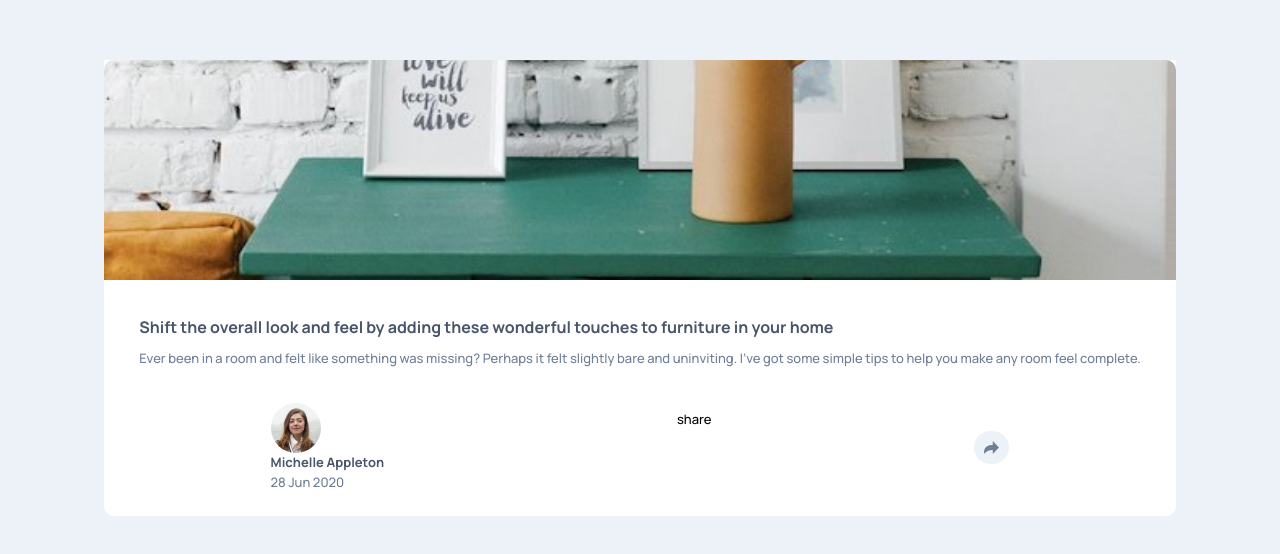
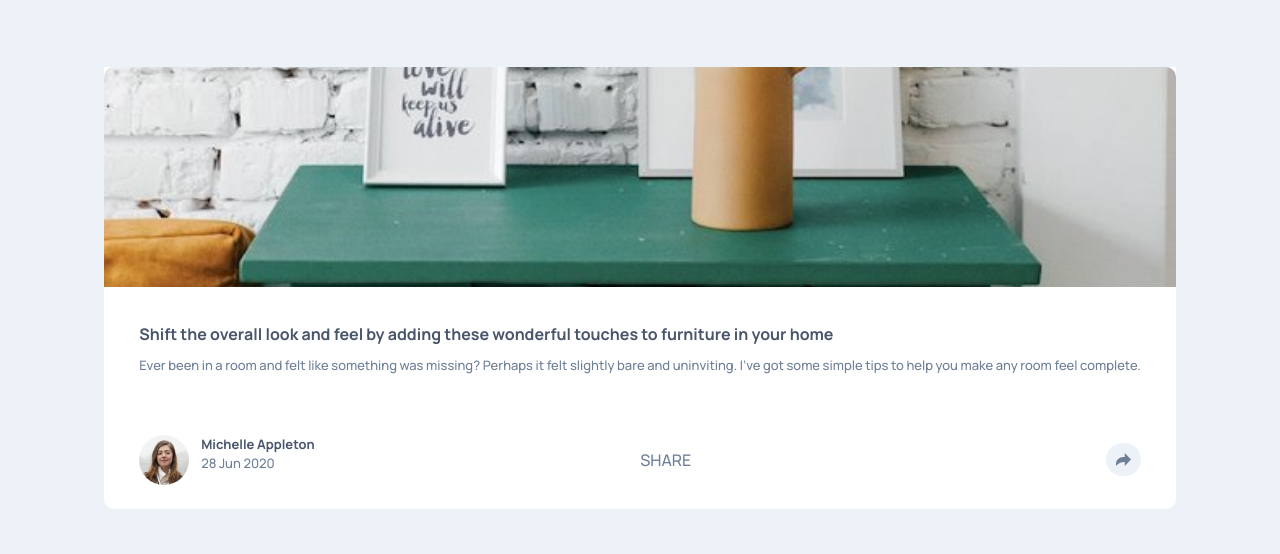
Before and after one commit to gusrod22/article-preview, a plain HTML site: page index.html in a window 1280 px wide. Shown: the part 112-666 px from the top of the page. Drawn offline with Linux system fonts and the light colour scheme.

Commit message:
styling for share icons

```diff
--- a/styles.css
+++ b/styles.css
@@ -78,12 +78,13 @@ h1{
 }
 .bottom-card{
   display: flex;
-  justify-content: space-around;
+  justify-content: space-between;
   align-items: center;
-  padding: 0 2.2rem 1.5rem 2.2rem ;
+  padding: 1.5rem 2.2rem;
 }
 .pfp-container{
   width: 50px;
+  margin-right: 12px;
 }
 .pfp-image{
   border-radius: 50px;
@@ -93,8 +94,14 @@ h1{
   font-weight: 700;
 
 }
-.desat-color-txt{
+.desat-color-txt, .share-text{
   color: hsl(214, 17%, 51%);
+}
+.share-text{
+  font-size: 1rem;
+}
+.user-section{
+  display: flex;
 }
 .user-info{
   margin-right: 30px;
@@ -104,3 +111,19 @@ h1{
   padding: 10px;
   border-radius: 30px;
 }
+.share-info, .share-icons-container{
+  display: flex;
+  justify-content: space-between;
+  align-items: center;
+}
+.share-info{
+  width: 170px;
+  text-transform: uppercase;
+}
+.share-icons-container{
+  width: 90px;
+  margin-right: 10px;
+}
+.hidden{
+  display: none;
+}
```
